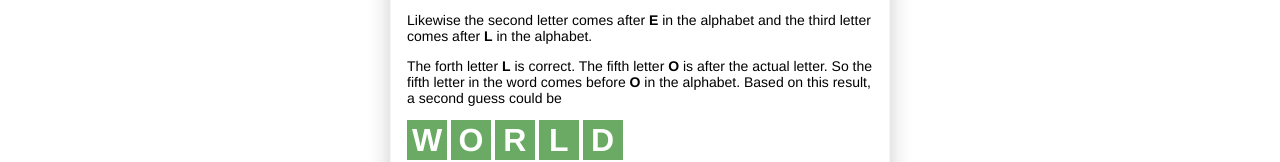
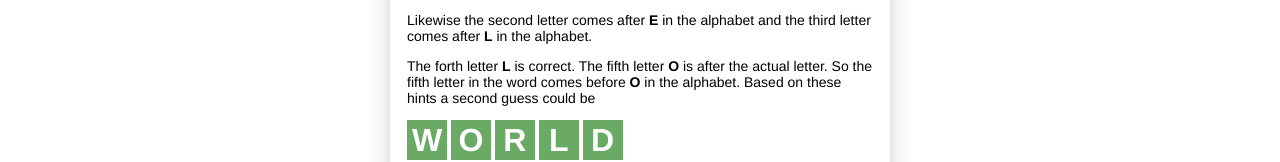
Before and after one commit to andrewparr/azordle, a React (Create React App) app: page / in a window 1280 px wide. Shown: the part 416-578 px from the top of the page. Built offline with nearby package versions, Linux system fonts and the light colour scheme.

Commit message:
Minor tweaks

```diff
--- a/src/components/Instructions.tsx
+++ b/src/components/Instructions.tsx
@@ -56,7 +56,7 @@ function Instructions() {
             The forth letter <strong>L</strong> is correct. The fifth letter{" "}
             <strong>O</strong> is after the actual letter. So the fifth letter
             in the word comes before <strong>O</strong> in the alphabet. Based
-            on this result, a second guess could be
+            on these hints a second guess could be
           </p>
           <div className={styles.row}>
             <div className={styles.tile} data-state="correct">
--- a/src/components/Statistics.tsx
+++ b/src/components/Statistics.tsx
@@ -15,7 +15,7 @@ function Statistics() {
     var state = game.loadState();
     if (clipboard.current !== null) {
       var num = game.dayNum();
-      var str = "Azordle " + num + " " + stats.last_guess + "/6\n\n";
+      var str = "#Azordle " + num + " " + stats.last_guess + "/6\n\n";
       for (var r = 0; r < Math.min(stats.last_guess, 6); ++r) {
         for (var c = 0; c < 5; ++c) {
           switch (state.evaluations[r][c]) {
```
